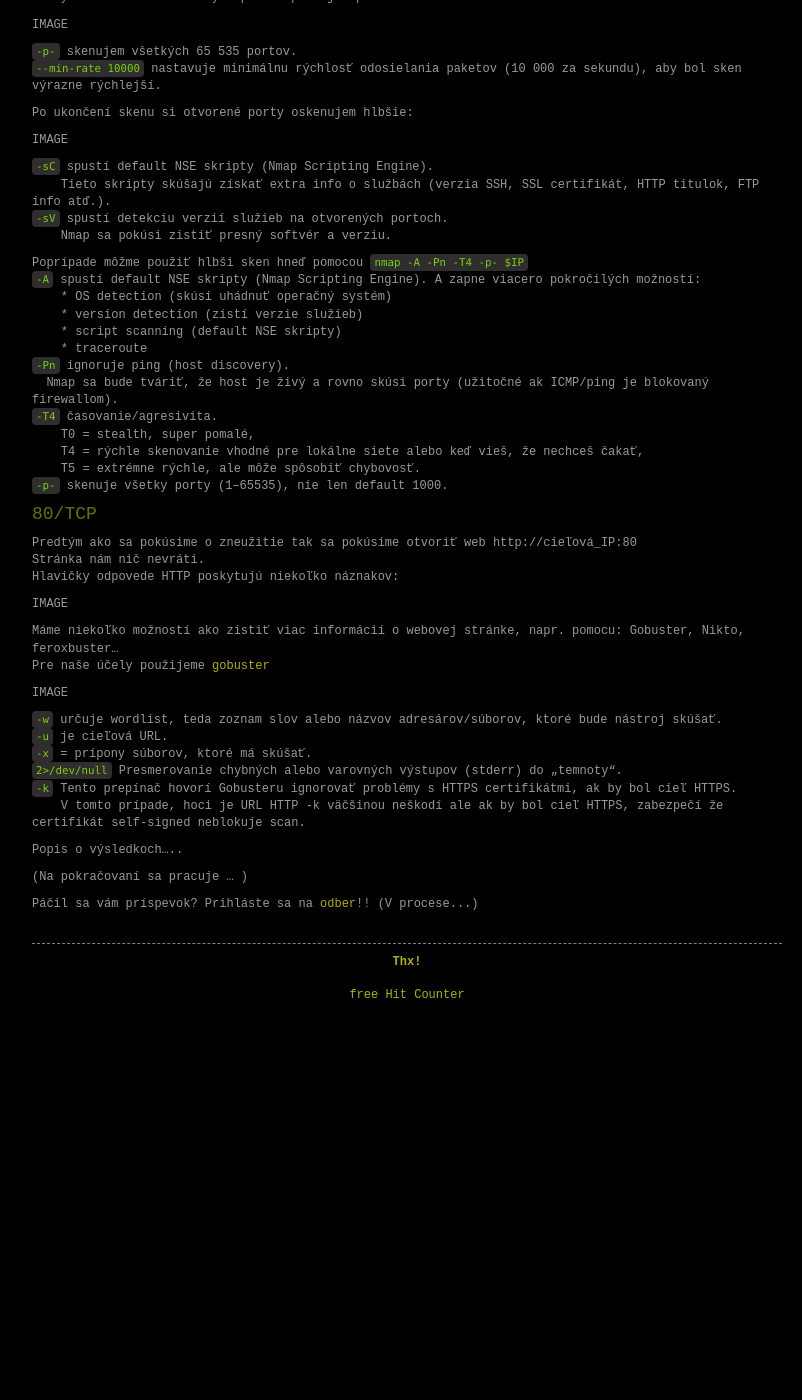
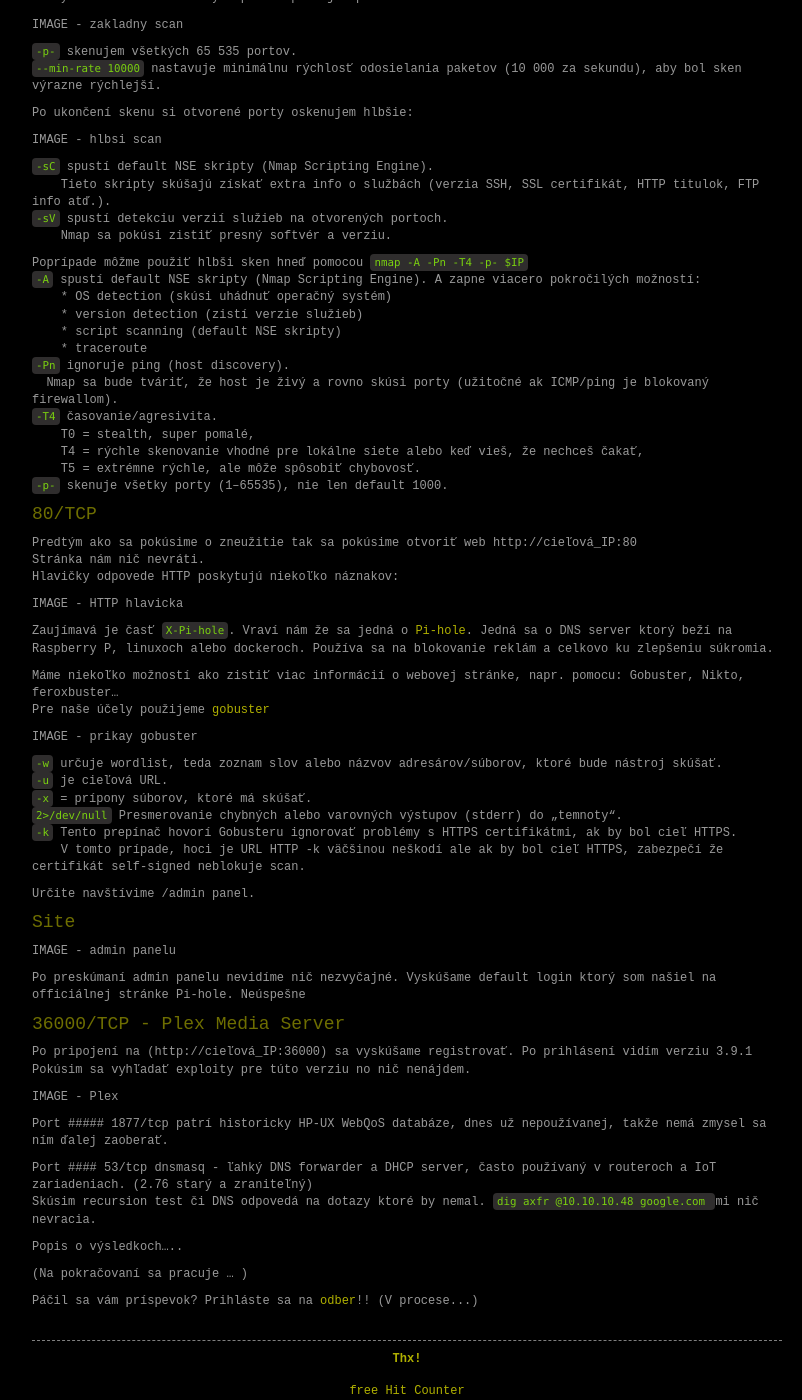
Before and after one commit to 0x00mg/0x00mg.github.io, a Jekyll site: the page built from _posts/2025/2025-09-02-HTB:-Mirai-botnet.md, in a window 1280 px wide and 1400 px high, scrolled down 732 px. Shown: the whole window, without its empty margins (233-1035 px from the left). Built offline with Jekyll 4.4.1, drawn with Linux system fonts in a browser that asks for light colours; comment, search, counter and statistics services are not loaded; before the commit the page ends 1736 px from its top, so only the background shows below that.

Commit message:
Update 2025-09-02-HTB:-Mirai-botnet.md

```diff
--- a/_posts/2025/2025-09-02-HTB:-Mirai-botnet.md
+++ b/_posts/2025/2025-09-02-HTB:-Mirai-botnet.md
@@ -33,14 +33,14 @@
 
 Na rýchle odhalenie všetkých portov použijem príkaz:
 
-IMAGE
+IMAGE - zakladny scan
 
 `-p-`  skenujem všetkých 65 535 portov.
 `--min-rate 10000`  nastavuje minimálnu rýchlosť odosielania paketov (10 000 za sekundu), aby bol sken výrazne rýchlejší.
 
 Po ukončení skenu si otvorené porty oskenujem hlbšie:
 
-IMAGE
+IMAGE - hlbsi scan
 
 `-sC` spustí default NSE skripty (Nmap Scripting Engine).
 &nbsp;&nbsp;&nbsp;&nbsp;Tieto skripty skúšajú získať extra info o službách (verzia SSH, SSL certifikát, HTTP titulok, FTP info atď.).
@@ -66,12 +66,15 @@
 Stránka nám nič nevráti.
 Hlavičky odpovede HTTP poskytujú niekoľko náznakov:
 
-IMAGE
+IMAGE - HTTP hlavicka
+
+Zaujímavá je časť `X-Pi-hole`. Vraví nám že sa jedná o [Pi-hole](https://pi-hole.net/). Jedná sa o DNS server ktorý beží na Raspberry P, linuxoch alebo dockeroch.
+Používa sa na blokovanie reklám a celkovo ku zlepšeniu súkromia.
 
 Máme niekoľko možností ako zistiť viac informácií o webovej stránke, napr. pomocu: Gobuster, Nikto, feroxbuster...
 Pre naše účely použijeme [gobuster](https://github.com/OJ/gobuster)
 
-IMAGE
+IMAGE - prikay gobuster
 
 `-w` určuje wordlist, teda zoznam slov alebo názvov adresárov/súborov, ktoré bude nástroj skúšať.
 `-u` je cieľová URL.
@@ -79,6 +82,31 @@
 `2>/dev/null` Presmerovanie chybných alebo varovných výstupov (stderr) do „temnoty“.
 `-k` Tento prepínač hovorí Gobusteru ignorovať problémy s HTTPS certifikátmi, ak by bol cieľ HTTPS.
 &nbsp;&nbsp;&nbsp;&nbsp;V tomto prípade, hoci je URL HTTP -k väčšinou neškodí ale ak by bol cieľ HTTPS, zabezpečí že certifikát self-signed neblokuje scan.
+
+Určite navštívime /admin panel.
+
+#### Site
+
+IMAGE - admin panelu
+
+Po preskúmaní admin panelu nevidíme nič nezvyčajné. Vyskúšame default login ktorý som našiel na officiálnej stránke Pi-hole. Neúspešne
+
+#### 36000/TCP - Plex Media Server
+
+Po pripojení na (http://cieľová_IP:36000) sa vyskúšame registrovať. Po prihlásení vidím verziu 3.9.1
+Pokúsim sa vyhľadať exploity pre túto verziu no nič nenájdem.
+
+IMAGE - Plex
+
+Port ##### 1877/tcp patrí historicky HP-UX WebQoS databáze, dnes už nepoužívanej, takže nemá zmysel sa ním ďalej zaoberať.
+
+Port #### 53/tcp dnsmasq - ľahký DNS forwarder a DHCP server, často používaný v routeroch a IoT zariadeniach. (2.76 starý a zraniteľný)
+Skúsim recursion test či DNS odpovedá na dotazy ktoré by nemal.
+`dig axfr @10.10.10.48 google.com ` mi nič nevracia.
+
+
+
+
 
 
 
```
